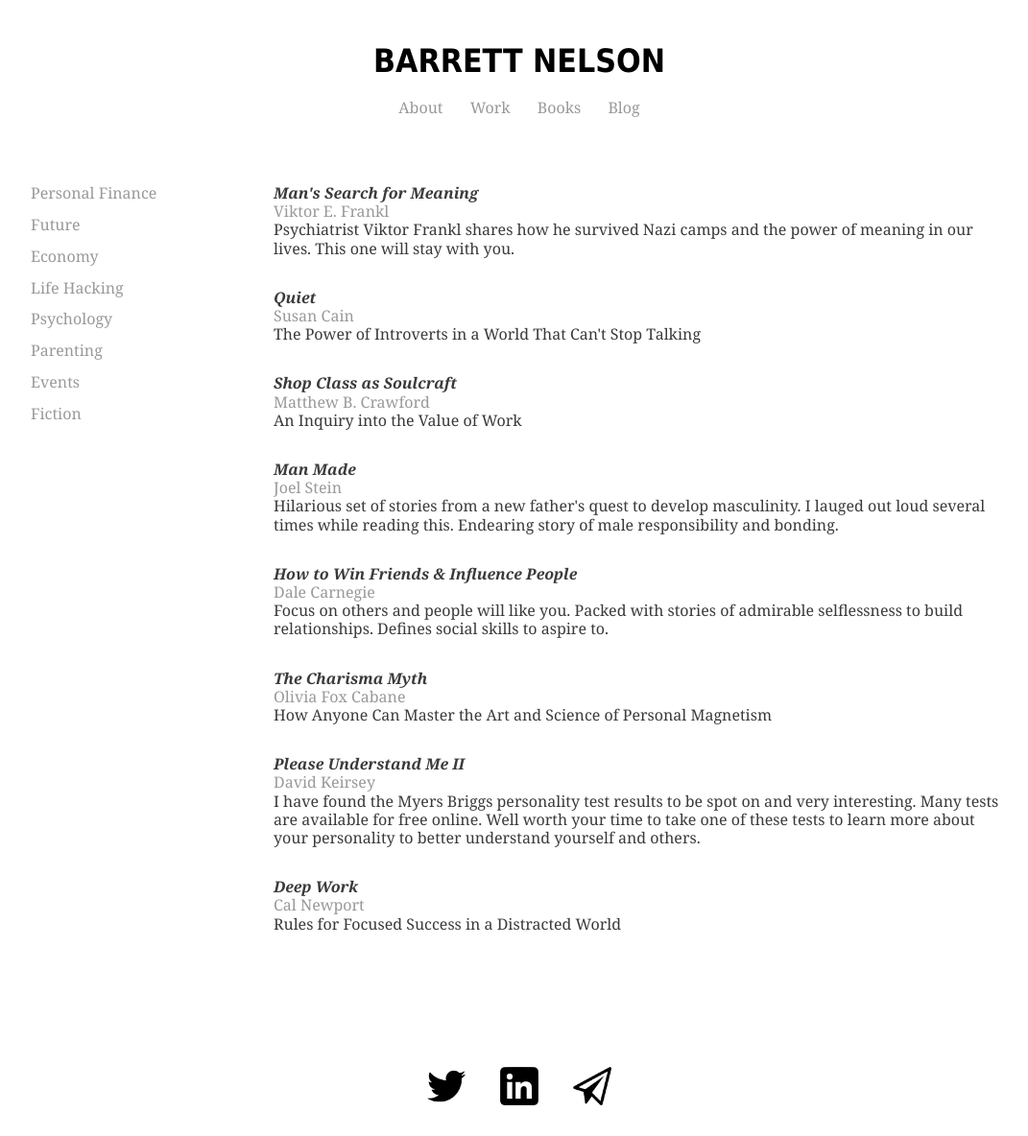
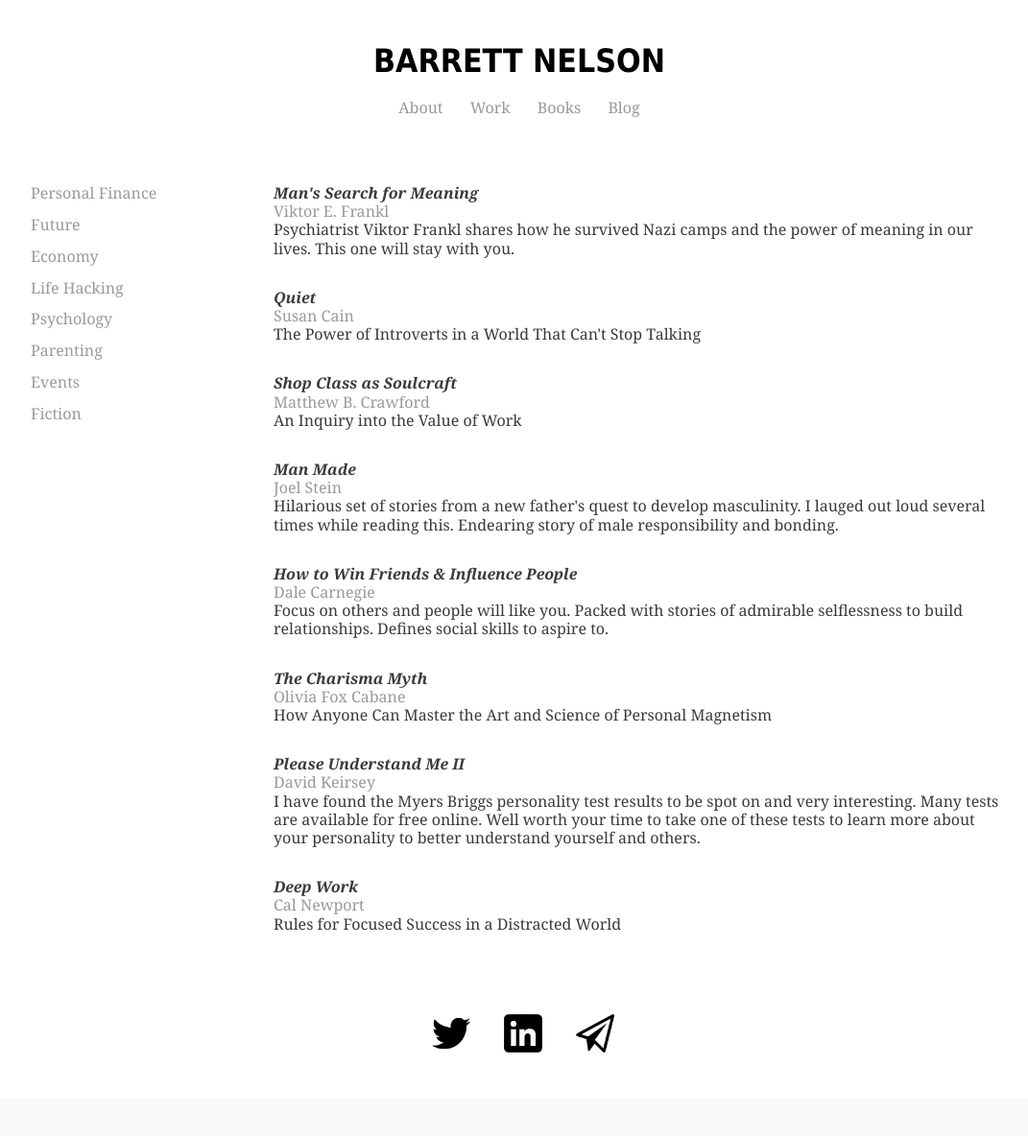
Before and after one commit to bstnel/bstnel.github.io, a Jekyll site: the page books/psychology/index.html, which Jekyll copies as it is, in a window 1280 px wide. Shown: the whole page at 96% size, without its empty margins (99-1170 px from the left). Built offline with Jekyll 4.4.1, drawn with Linux system fonts in a browser that asks for light colours; after the commit the page ends 1145 px from its top, so only the background shows below that.

Commit message:
Update index.html

```diff
--- a/books/psychology/index.html
+++ b/books/psychology/index.html
@@ -85,15 +85,18 @@
   <h4>Cal Newport</h4>
   <h5>Rules for Focused Success in a Distracted World</h5>
       </p>
-	    </div>
+
 	</div>
-
-<footer>
-	        <ul class="footer">
+	<p>
+<h6>
+	        <ul>
 	        <li><a href="https://twitter.com/barstonel"><img src="../../twitter-256-black.png"style="width:40px;height:40px;"></a></li>
 		<li><a href="https://www.linkedin.com/in/barrettnelson/"><img src="../../linkedin-256-black.png"style="width:40px;height:40px;"></a></li>
 		<li><a href="mailto:bstnel@gmail.com"><img src="../../email-256-black.png"style="width:40px;height:40px;"></a></li>
 		</ul>
-</footer>
+</h6>
+</p>
+</div>
+
 </body>
 </html>
```
